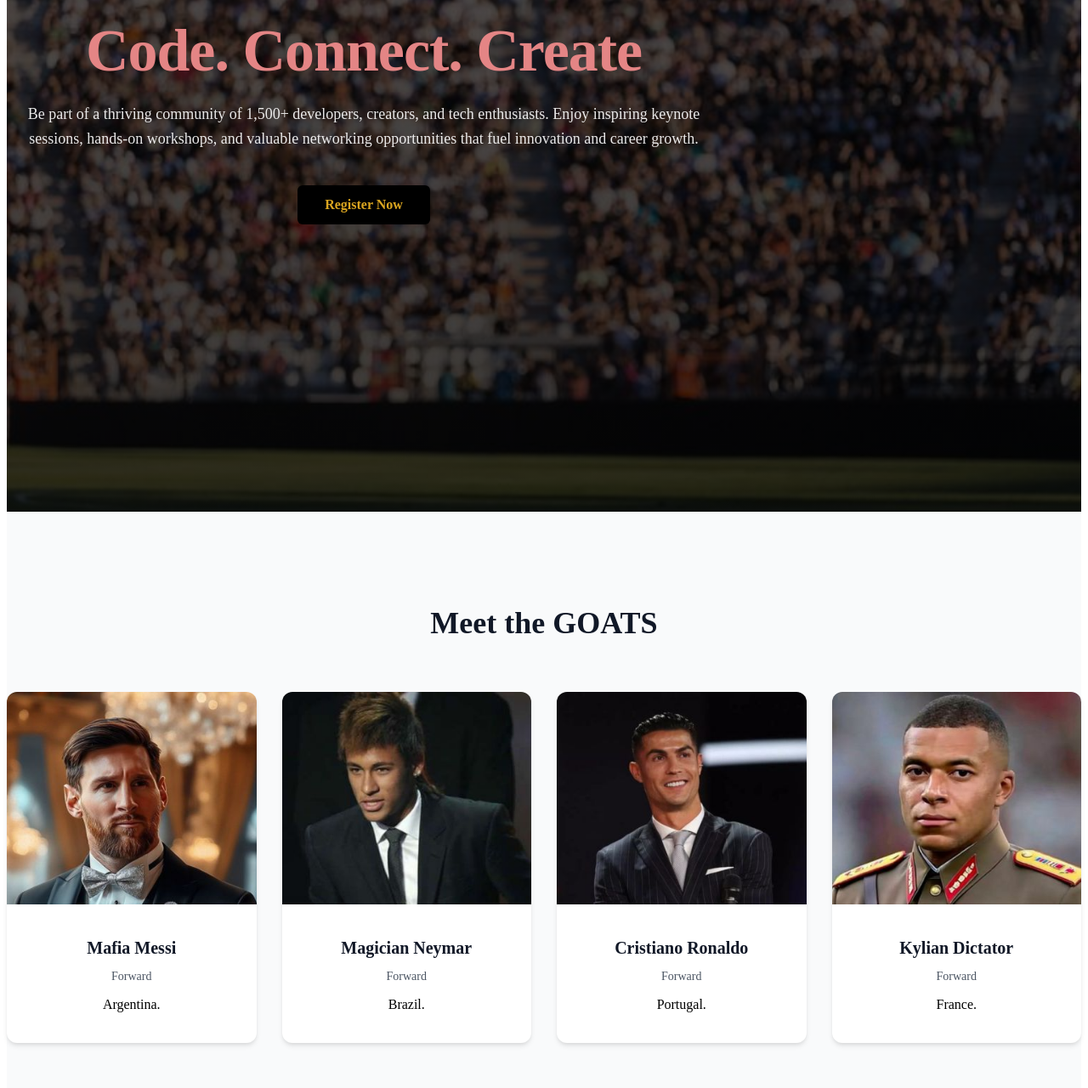
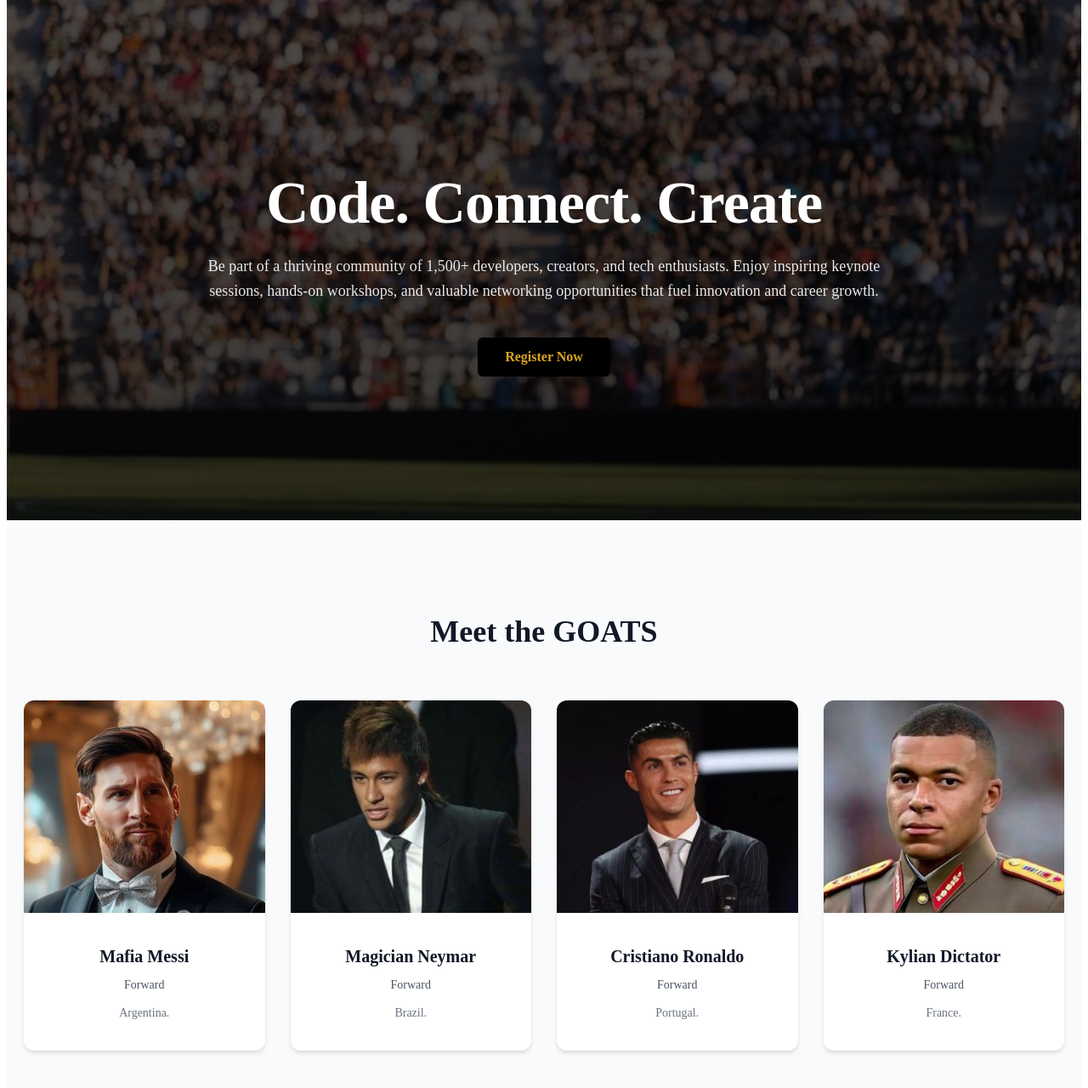
Before and after one commit to khan-Shibly/tryagain3, a plain HTML site: page index.html in a window 1280 px wide. Shown: the part 126-1406 px from the top of the page at 85% size. Drawn offline with Linux system fonts and the light colour scheme.

Commit message:
Class issue fixed

```diff
--- a/style.css
+++ b/style.css
@@ -1,4 +1,3 @@
-
 nav {
 border: 4px solid rgb(67, 67, 186);
     border-radius: 6px;
@@ -8,47 +7,38 @@
 align-items: center;
     padding: 10px 40px;
 }
-
-
+nav img {
+  height: 40px;
+width: auto;
+}
 nav ul {
 display: flex;
     list-style: none;
 margin: 0;
     padding: 0;
 margin-left: auto;
-margin-right: auto;}
-
-
+    margin-right: auto;
+}
 nav ul li {
 margin: 10px 20px;
     border: 6px solid rgb(255, 255, 255);
 background-color: rgb(255, 255, 255);
     border-radius: 6px;
-
 }
-
-
 nav ul li a {
 display: inline-block;
     text-decoration: none;
 color: black;
     font-weight: 500;
-    padding: 5px px;
+padding: 5px 15px;
     border-radius: 6px;
 transition: 0.3s;
     background-color: transparent;
 border: 1px solid transparent;
-
 }
-
-
 nav ul li a:hover {
 background-color: bisque;
-
-
 }
-
-
 .reg {
 display: inline-flex;
     align-items: center;
@@ -62,38 +52,33 @@
     font-size: 14px;
 white-space: nowrap;
     transition: 0.3s;
-    border:none;
+border: none;
 }
-
-.reg:hover {
-    background-color: bisque;
-}
-
+.reg:hover { background-color: bisque; }
 .code {
-    background-image: linear-gradient(rgba(0, 0, 0, 0.6),
-     rgba(0, 0, 0, 0.7)), url('Section\ 771.jpeg');
+background-image: linear-gradient(rgba(0, 0, 0, 0.6), rgba(0, 0, 0, 0.7)), url('Section\ 771.jpeg');
     background-size: cover;
 background-position: center;
     background-repeat: no-repeat;
 height: 80vh;
     display: flex;
-     justify-content: left;
-    align-items: top ;
+justify-content: center;
+    align-items: center;
 text-align: center;
-    color:#e48585;
+    color: #ffffff;
 padding: 0 20px;
 }
-
 .content {
 max-width: 800px;
-} .code h1 {
+}
+.code h1 {
 font-size: 70px;
     font-weight: 800;
 margin-bottom: 20px;
     letter-spacing: -1px;
 }
-
-.code p {font-size: 18px;
+.code p {
+font-size: 18px;
     line-height: 1.6;
 margin-bottom: 40px;
     color: rgba(255, 255, 255, 0.9);
@@ -109,70 +94,61 @@
     font-weight: 600;
 transition: background-color 0.3s ease;
 }
-
-.speaker {padding: 80px 0;
-    background-color: #f9fafb;}
- .name {font-size: 36px;
+.speaker {
+padding: 80px 20px;
+    background-color: #f9fafb;
+}
+.name {
+font-size: 36px;
     font-weight: 800;
 text-align: center;
     margin-bottom: 60px;
 color: #111827;
 }
-
 .intro {
 display: flex;
- justify-content: space-between ;
-   gap:   30px;
-    flex-wrap:  wrap ;
-
-
+    justify-content: center;
+gap: 30px;
+    flex-wrap: wrap;
 }
-
-.face{width: calc(25% - 22.5px);
+.face {
+width: calc(25% - 22.5px);
+    min-width: 250px;
 background-color: #ffffff;
     border-radius: 12px;
-  box-shadow: 0 4px 6px -1px rgba(0, 0, 0, 0.1),
-     0 2px 4px -1px rgba(0, 0, 0, 0.06);
+box-shadow: 0 4px 6px -1px rgba(0, 0, 0, 0.1), 0 2px 4px -1px rgba(0, 0, 0, 0.06);
     overflow: hidden;
 transition: transform 0.3s ease;
 }
-.face:hover {
-    transform: translateY(-5px); }
-
+.face:hover { transform: translateY(-5px); }
 .pp {
 width: 100%;
     height: 250px;
- overflow: hidden;}
+overflow: hidden;
+}
 .pp img {
 width: 100%;
-
     height: 100%;
-object-fit:  cover ;
-    object-position:  center ;
+object-fit: cover;
+    object-position: center;
 }
-
-
 .info {
 padding: 20px;
-text-align: center;}
-.info h3
-
-{
-font-size: 20px;font-weight: 700;
+    text-align: center;
+}
+.info h3 {
+font-size: 20px;
+    font-weight: 700;
 color: #111827;
     margin-bottom: 8px;
 }
-
-
-.info .position
-{
+.info .position {
 font-size: 14px;
     color: #4b5563;
 margin-bottom: 12px;
 }
-
-
-
-.info .desc {font-size: 14px;
+.info .country {
+font-size: 14px;
     color: #6b7280;
- line-height:  1.5 ;}
+line-height: 1.5;
+}
```
Lines whose indentation alone changed are shown as unchanged.
